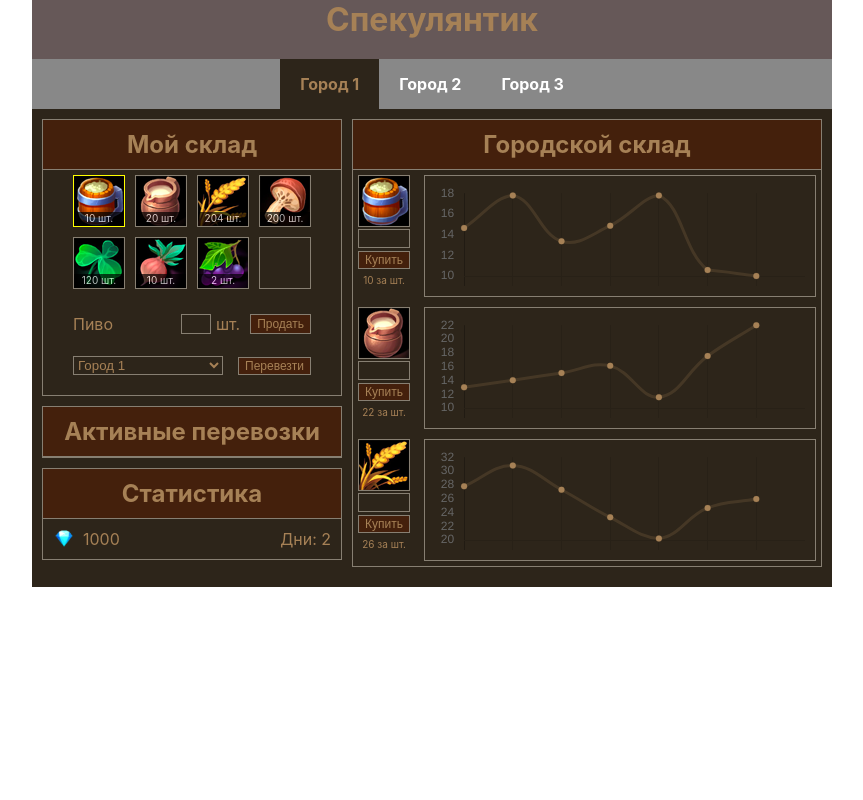
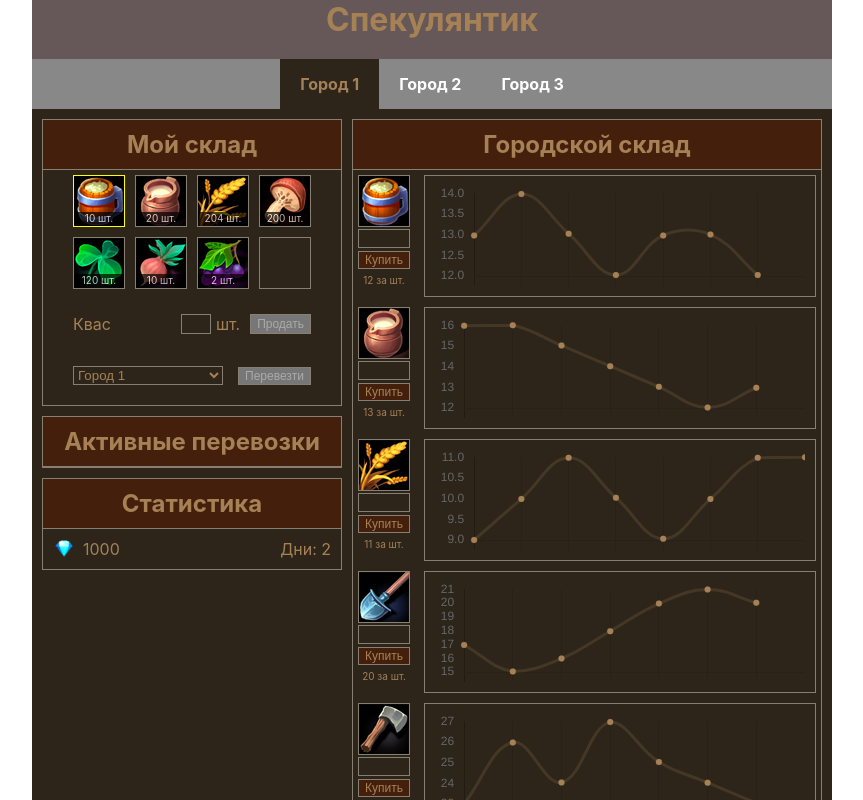
Before and after one commit to Aleksandr175/react-game, a React (Create React App) app: page / in a window 1280 px wide. Shown: the top 800 px of the page, without its empty margins (208-1071 px from the left). Built offline with nearby package versions, Linux system fonts and the light colour scheme.

Commit message:
Add fees after sell products

```diff
--- a/src/components/App/App.jsx
+++ b/src/components/App/App.jsx
@@ -67,24 +67,132 @@
       storage: [
         {
           id: 1,
-          priceStats: [10, 15, 18, 13, 15, 18, 10],
+          priceStats: [12, 13, 14, 13, 12, 13, 13],
+          maxStep: 1,
+          minPrice: 12,
+          maxPrice: 18,
+        },
+        {
+          id: 2,
+          priceStats: [15, 16, 16, 15, 14, 13, 12],
+          maxStep: 1,
+          minPrice: 12,
+          maxPrice: 20,
+        },
+        {
+          id: 3,
+          priceStats: [8, 9, 10, 11, 10, 9, 10, 11],
+          maxStep: 1,
+          minPrice: 8,
+          maxPrice: 15,
+        },
+        {
+          id: 12,
+          priceStats: [15, 17, 15, 16, 18, 20, 21],
+          maxStep: 2,
+          minPrice: 15,
+          maxPrice: 21,
+        },
+        {
+          id: 13,
+          priceStats: [20, 23, 26, 24, 27, 25, 24],
+          maxStep: 3,
+          minPrice: 20,
+          maxPrice: 35,
+        },
+        {
+          id: 7,
+          priceStats: [30, 35, 40, 38, 37, 42, 47],
           maxStep: 5,
+          minPrice: 30,
+          maxPrice: 50,
+        },
+      ],
+    },
+    {
+      cityId: 2,
+      storage: [
+        {
+          id: 1,
+          priceStats: [12, 13, 14, 13, 12, 13, 13],
+          maxStep: 1,
+          minPrice: 9,
+          maxPrice: 15,
+        },
+        {
+          id: 2,
+          priceStats: [13, 14, 15, 16, 17, 18, 19],
+          maxStep: 1,
+          minPrice: 13,
+          maxPrice: 24,
+        },
+        {
+          id: 3,
+          priceStats: [10, 11, 12, 11, 12, 13, 14],
+          maxStep: 1,
           minPrice: 10,
+          maxPrice: 18,
+        },
+        {
+          id: 6,
+          priceStats: [8, 7, 8, 9, 10, 9, 8],
+          maxStep: 1,
+          minPrice: 6,
+          maxPrice: 13,
+        },
+        {
+          id: 12,
+          priceStats: [14, 15, 17, 16, 15, 17, 15],
+          maxStep: 2,
+          minPrice: 14,
+          maxPrice: 17,
+        },
+        {
+          id: 14,
+          priceStats: [30, 35, 40, 38, 37, 40, 38],
+          maxStep: 5,
+          minPrice: 25,
+          maxPrice: 40,
+        },
+      ],
+    },
+    {
+      cityId: 3,
+      storage: [
+        {
+          id: 1,
+          priceStats: [12, 13, 14, 15, 16, 15, 14],
+          maxStep: 1,
+          minPrice: 10,
+          maxPrice: 20,
+        },
+        {
+          id: 6,
+          priceStats: [5, 6, 7, 8, 7, 8, 9],
+          maxStep: 1,
+          minPrice: 5,
+          maxPrice: 10,
+        },
+        {
+          id: 13,
+          priceStats: [15, 20, 25, 30, 25, 22, 21],
+          maxStep: 5,
+          minPrice: 15,
           maxPrice: 40,
         },
         {
-          id: 2,
-          priceStats: [12, 13, 14, 15, 16, 11, 18],
-          maxStep: 7,
-          minPrice: 5,
-          maxPrice: 70,
+          id: 14,
+          priceStats: [20, 25, 22, 27, 26, 29, 30],
+          maxStep: 5,
+          minPrice: 20,
+          maxPrice: 35,
         },
         {
-          id: 3,
-          priceStats: [25, 28, 31, 27, 23, 20, 25],
-          maxStep: 8,
+          id: 7,
+          priceStats: [15, 20, 25, 23, 22, 27, 28],
+          maxStep: 5,
           minPrice: 15,
-          maxPrice: 50,
+          maxPrice: 40,
         },
       ],
     },
@@ -96,7 +204,7 @@
   const goods = [
     {
       id: 1,
-      title: "Пиво",
+      title: "Квас",
     },
     {
       id: 2,
@@ -107,36 +215,12 @@
       title: "Пшеница",
     },
     {
-      id: 4,
-      title: "Грибы",
-    },
-    {
-      id: 5,
-      title: "Клевер",
-    },
-    {
       id: 6,
       title: "Лук",
     },
     {
       id: 7,
       title: "Виноград",
-    },
-    {
-      id: 8,
-      title: "Орехи",
-    },
-    {
-      id: 9,
-      title: "Вилы",
-    },
-    {
-      id: 10,
-      title: "Доски",
-    },
-    {
-      id: 11,
-      title: "Коса",
     },
     {
       id: 12,
@@ -179,8 +263,8 @@
     }
   }
 
-  function sellGoods(goodId, qty) {
-    const storagesNew = storages;
+  function sellGoods(goodId, qty, totalPrice) {
+    const storagesNew = [...storages];
     let moneyNew = money;
 
     const index = storagesNew.findIndex((storage) => {
@@ -200,14 +284,9 @@
         });
 
         if (cityGoodIndex > -1) {
-          const price =
-            currentCityStorage[cityGoodIndex].priceStats[
-              currentCityStorage[cityGoodIndex].priceStats.length - 1
-            ];
-
           if (storagesNew[index].storage[goodIndex].qty >= qty) {
             storagesNew[index].storage[goodIndex].qty -= qty;
-            moneyNew += qty * price;
+            moneyNew += totalPrice;
 
             if (storagesNew[index].storage[goodIndex].qty === 0) {
               removeProduct(storagesNew[index].storage[goodIndex].id);
@@ -236,7 +315,7 @@
         const goodData = storage[goodIndex]; // id, priceStats, maxStep, min, max price
         const priceChangeSign = getRandomInt(2) ? 1 : -1;
         const priceChangeValue =
-          getRandomInt(goodData.maxStep) * priceChangeSign;
+          getRandomInt(goodData.maxStep + 1) * priceChangeSign;
 
         let newPrice = goodData.priceStats.slice(-1).pop() + priceChangeValue;
 
@@ -415,6 +494,20 @@
     setStorages(storagesNew);
   }
 
+  function getSelectedProductPrice() {
+    const cityStorage = getCityStorage();
+
+    const product = cityStorage.find((product) => {
+      return product.id === selectedGood;
+    });
+
+    if (product && product.priceStats) {
+      return product.priceStats[product.priceStats.length - 1];
+    }
+
+    return 0;
+  }
+
   return (
     <div className="app">
       <h1 className="app-name">Спекулянтик</h1>
@@ -433,12 +526,13 @@
               currentCity={currentCity}
               storage={getStorageByCity()}
               selectedGood={selectedGood}
+              selectedProductPrice={getSelectedProductPrice()}
               goods={goods}
               onSelectGood={(goodId) => {
                 setSelectedGood(goodId);
               }}
-              onSell={(id, qty) => {
-                sellGoods(id, qty);
+              onSell={(id, qty, price) => {
+                sellGoods(id, qty, price);
               }}
               onTransport={(targetCityId) => {
                 createTransportOrder(targetCityId);
--- a/src/components/Storage/Storage.jsx
+++ b/src/components/Storage/Storage.jsx
@@ -1,5 +1,6 @@
 import React, { useState } from "react";
 import "./Storage.scss";
+import { cities } from "../../cities";
 
 function Storage(props) {
   const [qty, setQty] = useState("");
@@ -9,6 +10,10 @@
     return props.goods.find((item) => {
       return item.id === itemId;
     }).title;
+  }
+
+  function getTotalPrice() {
+    return parseInt(props.selectedProductPrice * qty * 0.9, 10);
   }
 
   return (
@@ -52,6 +57,7 @@
         {props.selectedGood ? (
           <>
             <div className="sell-panel">
+              <div className="sell-panel-content">
                 <div>{findGoodById(props.selectedGood)}</div>
                 <div className="controls">
                   <input
@@ -67,12 +73,22 @@
                   <button
                     className="button"
                     onClick={() => {
-                    props.onSell(props.selectedGood, qty);
+                      props.onSell(props.selectedGood, qty, getTotalPrice());
                     }}
+                    disabled={!qty || !props.selectedProductPrice}
                   >
                     Продать
                   </button>
                 </div>
+              </div>
+              {qty && props.selectedProductPrice ? (
+                <div className="sell-panel-info">
+                  По цене {props.selectedProductPrice} x {qty} шт, налог: 10%.
+                  Итого: {getTotalPrice()}
+                </div>
+              ) : (
+                ""
+              )}
             </div>
 
             <div className="order-panel">
@@ -84,9 +100,16 @@
                     setTargetCityId(parseInt(e.currentTarget.value, 10));
                   }}
                 >
-                  <option value={1}>Город 1</option>
-                  <option value={2}>Город 2</option>
-                  <option value={3}>Город 3</option>
+                  {cities.map((city) => {
+                    return (
+                      <option
+                        disabled={city.id === props.currentCity}
+                        value={city.id}
+                      >
+                        {city.title}
+                      </option>
+                    );
+                  })}
                 </select>
               </div>
               <div className="controls">
@@ -95,6 +118,7 @@
                   onClick={() => {
                     props.onTransport(parseInt(targetCityId, 10));
                   }}
+                  disabled={targetCityId === props.currentCity}
                 >
                   Перевезти
                 </button>
--- a/src/components/Storage/Storage.scss
+++ b/src/components/Storage/Storage.scss
@@ -92,9 +92,18 @@
 }
 
 .sell-panel {
-  display: flex;
-  justify-content: space-between;
   padding: 20px 30px;
+
+  .sell-panel-content {
+    display: flex;
+    justify-content: space-between;
+    padding-bottom: 10px;
+  }
+
+  .sell-panel-info {
+    font-size: 10px;
+    text-align: left;
+  }
 
   .controls {
     display: flex;
```
Lines whose indentation alone changed are shown as unchanged.
